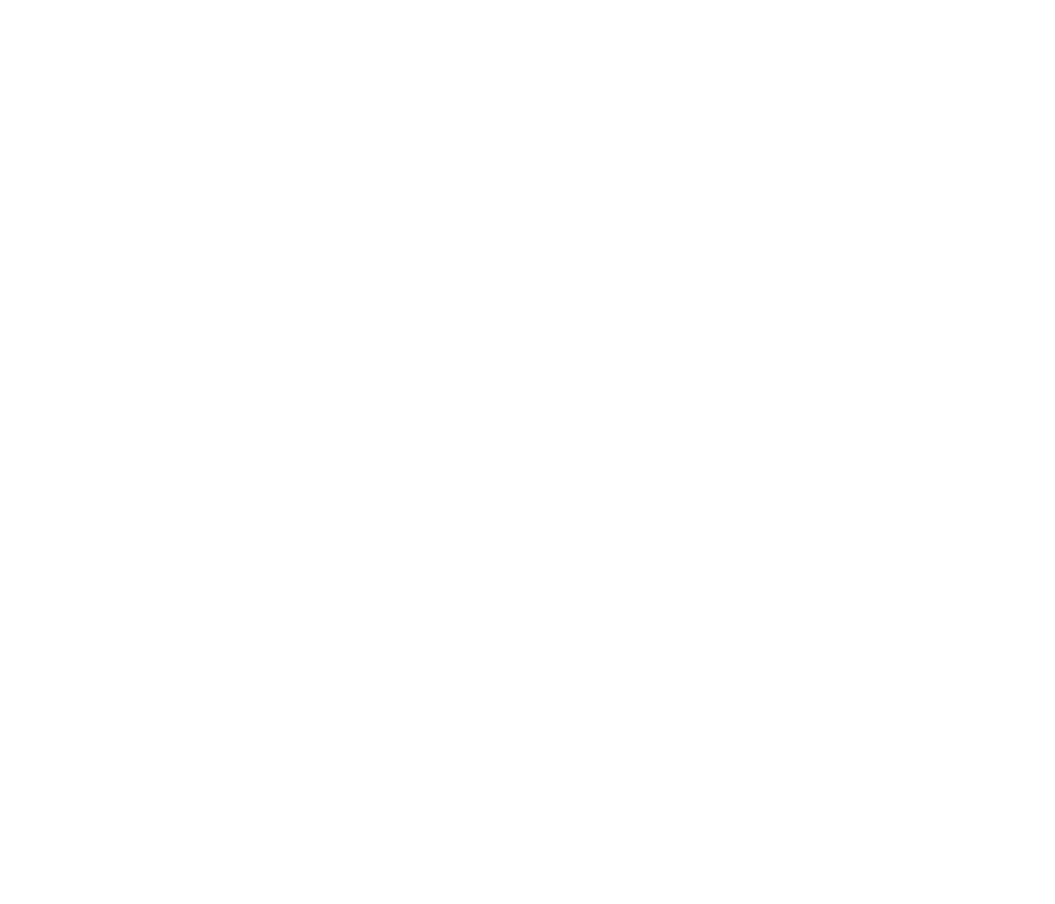
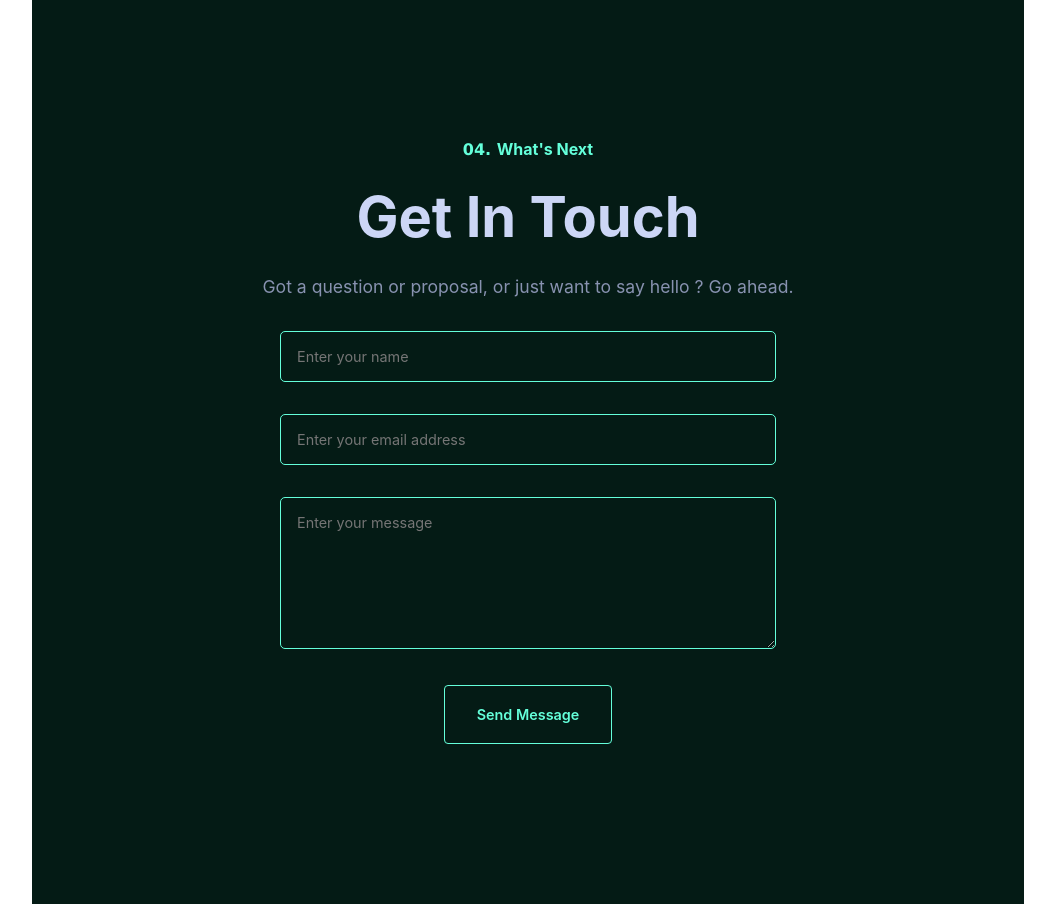
Before and after one commit to Ayoaris/portfolio-, a React (Create React App) app in the folder portfolio/: page / in a window 1280 px wide. Shown: the part 3200-4104 px from the top of the page, without its empty margins (112-1167 px from the left). Before the commit the page ends 3195 px from the top, so only its background shows below. Built offline with nearby package versions, Linux system fonts and the light colour scheme.

Commit message:
Get In Touch Section completed

```diff
--- a/portfolio/src/App.js
+++ b/portfolio/src/App.js
@@ -3,6 +3,7 @@ import "./App.css";
 import About from "./About/Index";
 import Info from "./Infomation/Index";
 import Navbar from "./Navbar";
+import InTouch from "./Getintouch";
 
 function App() {
   return (
@@ -10,6 +11,7 @@ function App() {
       <Navbar />
       <Info />
       <About />
+      <InTouch />
     </>
   );
 }
--- a/portfolio/src/Getintouch/getintouchstyles.js
+++ b/portfolio/src/Getintouch/getintouchstyles.js
@@ -1,5 +1,75 @@
 import styled from "styled-components";
 
 export const GetintouchContainer = styled.div`
+  * {
+    margin: 0;
+    padding: 0;
+    box-sizing: border-box;
+    font-family: "Inter", "Lucida Sans", "Lucida Sans Regular", "Lucida Grande",
+      "Lucida Sans Unicode", Geneva, Verdana, sans-serif;
+    scroll-behavior: smooth;
+  }
+  .main-body {
+    margin: 0rem 9rem;
+    padding: 9rem 0rem;
+    text-align: center;
+    min-height: 100vh;
+    background-color: #041b15;
+    margin: auto 9rem;
+  }
+  .title {
+    font-size: 1rem;
+    color: #64ffda;
+    padding-bottom: 1.5rem;
+    font-family: "sfMono", "SpaceMono", "Lucida Sans", "Lucida Sans Regular",
+      "Lucida Grande", "Lucida Sans Unicode", Geneva, Verdana, sans-serif;
+  }
+  .header {
+    font-size: 3.5rem;
+    color: #ccd6f6;
+    font-family: "inter", sans-serif;
+  }
+  p {
+    color: #8892b0;
+    font-size: 1.1rem;
+    line-height: 1.5rem;
+    margin-top: 1.5rem;
+    font-weight: 400;
+    padding-bottom: 1rem;
+  }
+  input {
+    width: 50%;
+    margin: 1rem 0rem;
+    border: 1px solid #64ffda;
+    border-radius: 5px;
+    padding: 1rem;
+    background: transparent;
+    outline: none;
+    color: white;
+    font-size: 0.9rem;
+  }
+  textarea {
+    width: 50%;
+    margin: 1rem 0rem;
+    border: 1px solid #64ffda;
+    border-radius: 5px;
+    padding: 1rem;
+    background: transparent;
+    outline: none;
+    color: white;
+    font-size: 0.9rem;
+    height: 19vh;
+  }
+    .Btn {
+    background-color: #041b15;
+    border: 1px solid #64ffda;
+    border-radius: 0.25rem;
+    padding: 1.25rem 1.95rem;
+    color: #64ffda;
+    font-size: 0.9rem;
+    font-weight: 600;
+    cursor: pointer;
+    margin: 1rem 0rem;
+    }
 
-`
+`;
--- a/portfolio/src/Getintouch/index.js
+++ b/portfolio/src/Getintouch/index.js
@@ -1,11 +1,32 @@
-import React from 'react'
+import React from "react";
+import { GetintouchContainer } from "./getintouchstyles";
+
 
 function InTouch() {
-  return (
-    <div>
+    return (
+      <GetintouchContainer>
 
+    <div className="main-body">
+      <h3 className="title">
+        04. <span>What's Next</span>
+      </h3>
+      <h2 className="header">Get In Touch</h2>
+      <p>Got a question or proposal, or just want to say hello ? Go ahead.</p>
+      <form>
+        <div>
+          <input type="text" placeholder="Enter your name" />
+        </div>
+        <div>
+          <input type="email" placeholder="Enter your email address" />
+        </div>
+        <div>
+          <textarea placeholder="Enter your message"></textarea>
+        </div>
+        <button className="Btn"type="submit">Send Message</button>
+                </form>
     </div>
-  )
+      </GetintouchContainer>
+  );
 }
 
-export InTouch;
+export default InTouch;
```
